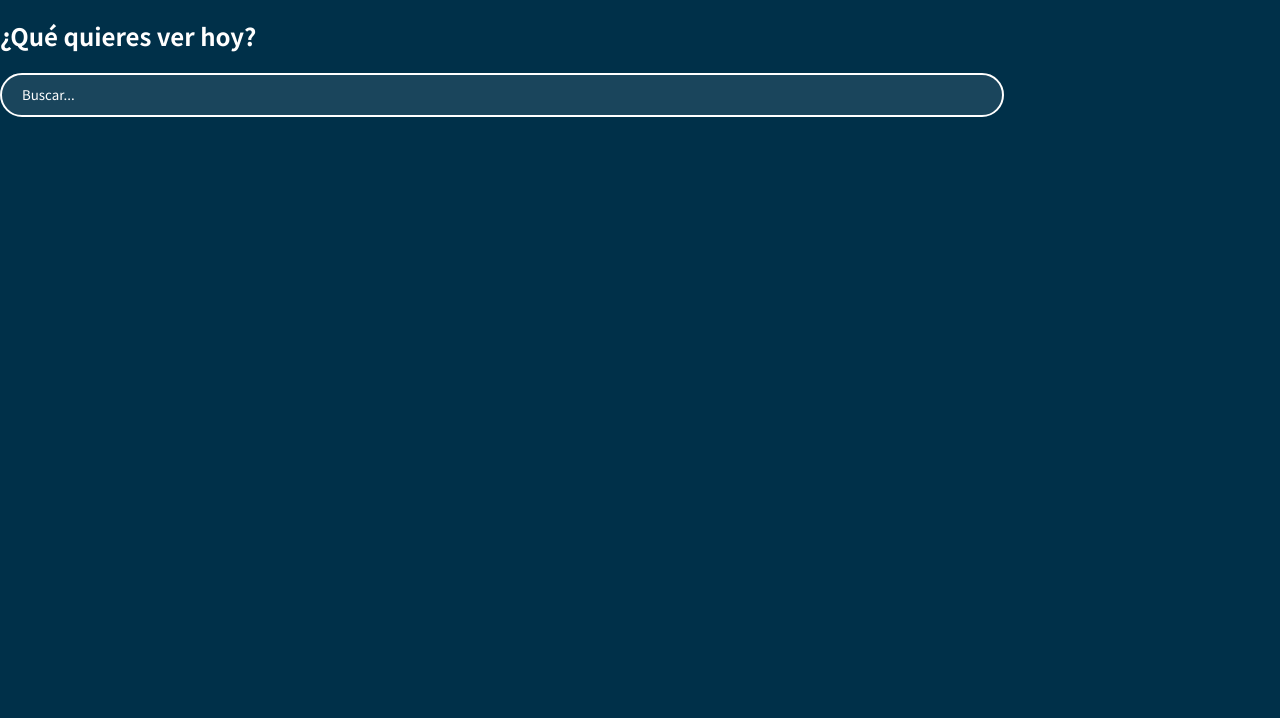
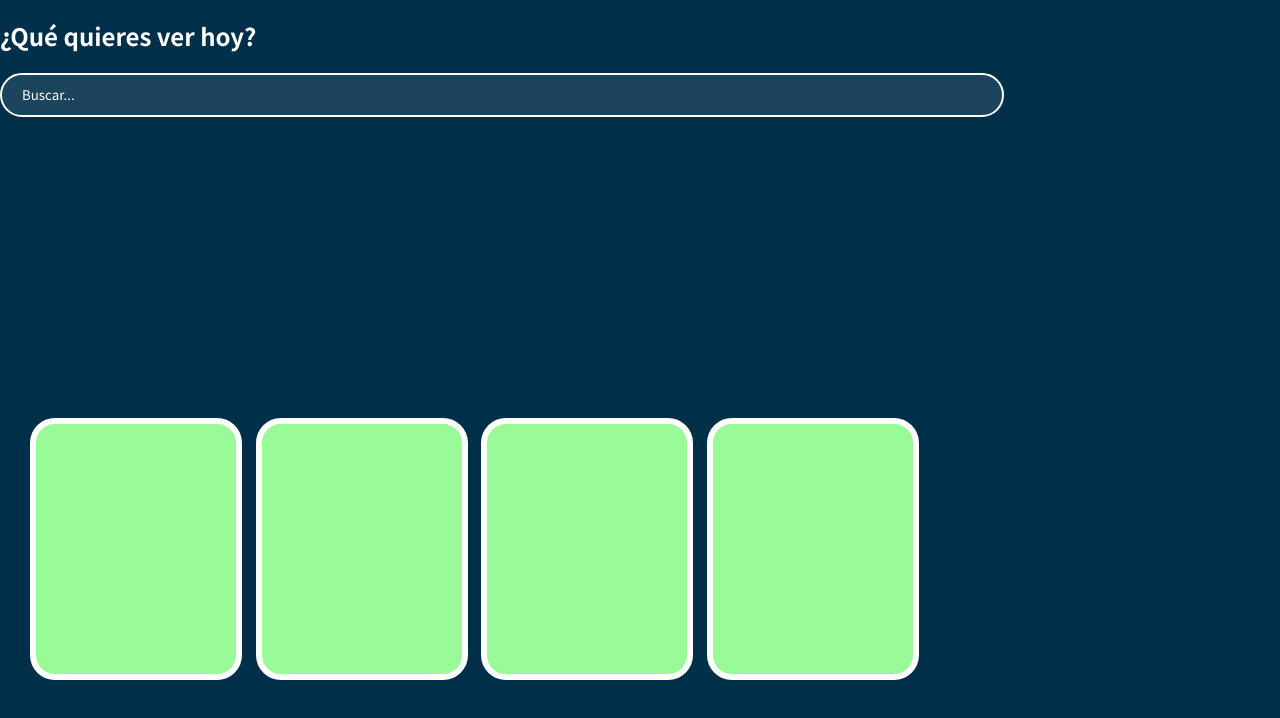
Before and after one commit to alexruizlul/play-video, a plain HTML site: page index.html in a window 1280 px wide. Shown: the part 122-840 px from the top of the page. Before the commit the page ends 800 px from the top, so only its background shows below. Drawn offline with Linux system fonts and the light colour scheme.

Commit message:
video carousel

```diff
--- a/css/styles.css
+++ b/css/styles.css
@@ -69,3 +69,43 @@ body {
 ::placeholder {
     color: white;
 }
+
+.carousel {
+    overflow: scroll;
+    padding: 30px;
+    position: relative;
+    width: 100%;
+}
+
+.carousel__container {
+    margin: 70px 0px;
+    padding-bottom: 15px;
+    white-space: nowrap;
+}
+
+.carousel__item {
+    background-color: palegreen;
+    border: 6px solid white;
+    border-radius: 25px;
+    cursor: pointer;
+    display: inline-block;
+    height: 250px;
+    margin-right: 10px;
+    overflow: hidden;
+    transform-origin: center left;
+    transition: 450ms all;
+    width: 200px;
+}
+
+.carousel__item:hover ~ .carousel__item {
+    transform: translate3d(100px, 0, 0);
+}
+
+.carousel__container:hover .carousel__item {
+    opacity: 0.3;
+}
+
+.carousel__container:hover .carousel__item:hover {
+    opacity: 1;
+    transform: scale(1.5);
+}
--- a/index.html
+++ b/index.html
@@ -36,6 +36,22 @@
             </h1>
             <input class="input" type="text" placeholder="Buscar...">
         </section>
+        <section class="carousel">
+            <div class="carousel__container">
+                <div class="carousel__item">
+
+                </div>
+                <div class="carousel__item">
+
+                </div>
+                <div class="carousel__item">
+
+                </div>
+                <div class="carousel__item">
+
+                </div>
+            </div>
+        </section>
     </main>
 </body>
 </html>
```
